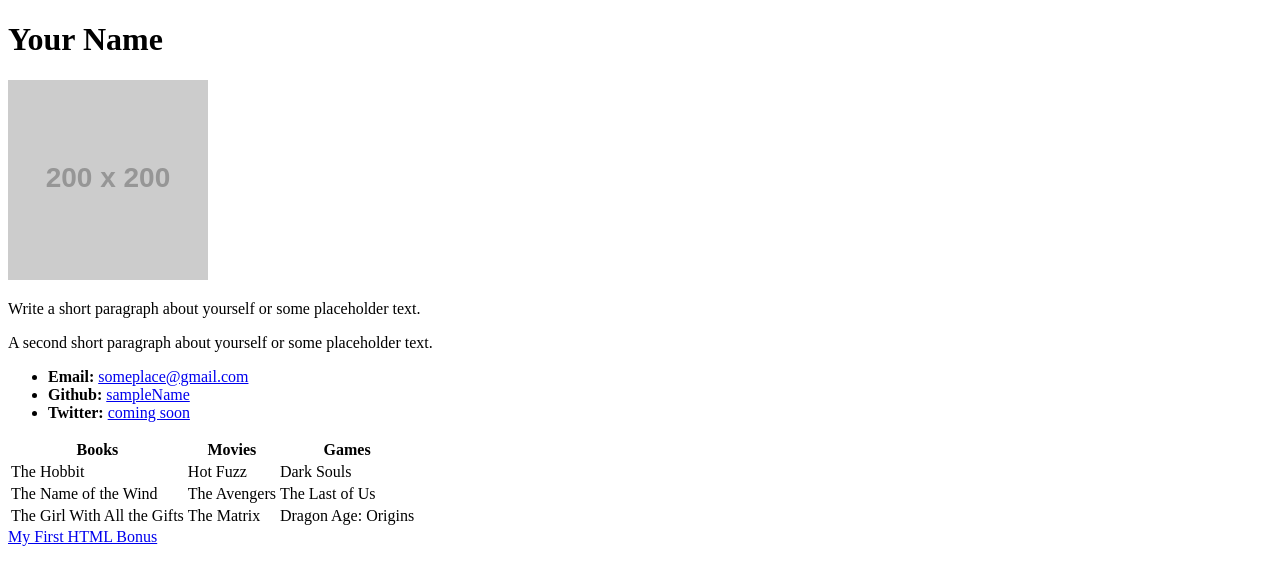
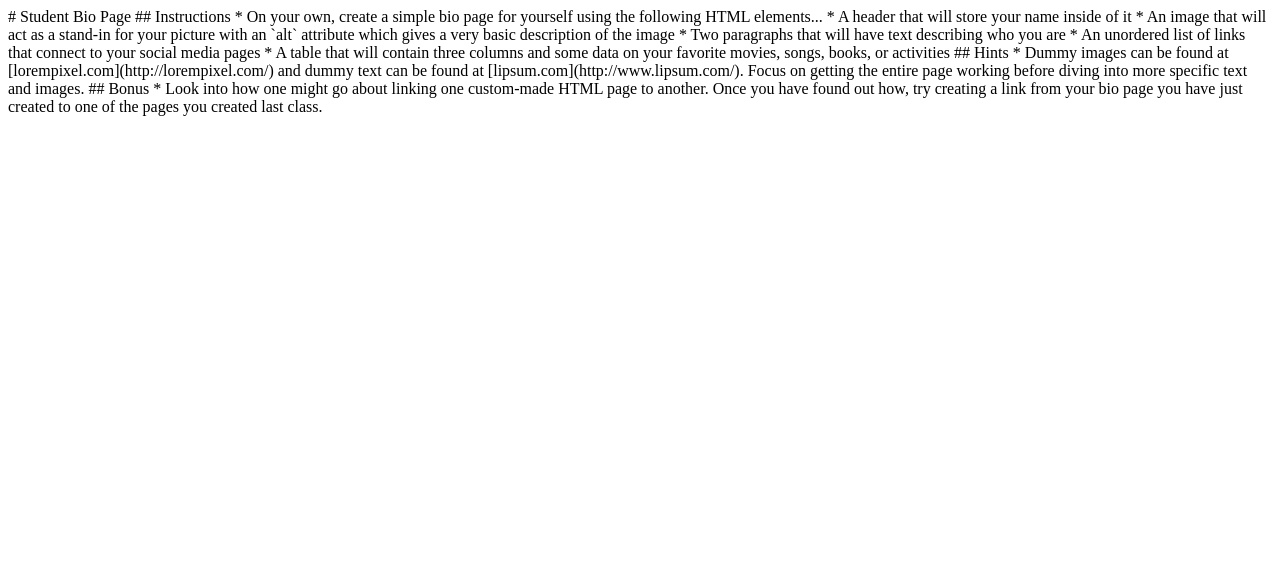
Before and after one commit to daintycuevas/dcuevas.github.io, a plain HTML site: page index.html in a window 1280 px wide. Drawn offline with Linux system fonts and the light colour scheme; placeholder pictures from the web are drawn by us.

Commit message:
update index

```diff
--- a/index.html
+++ b/index.html
@@ -1,51 +1,19 @@
-<!DOCTYPE html>
-<html lang="en-us">
-<head>
-  <meta charset="UTF-8">
-  <title>Activity 1: Basic HTML Bio</title>
-</head>
+# Student Bio Page
 
-<body>
+## Instructions
 
-  <h1>Your Name</h1>
+* On your own, create a simple bio page for yourself using the following HTML elements...
 
-  <img src="https://placehold.it/200x200" alt="Your Name">
+  * A header that will store your name inside of it
+  * An image that will act as a stand-in for your picture with an `alt` attribute which gives a very basic description of the image
+  * Two paragraphs that will have text describing who you are
+  * An unordered list of links that connect to your social media pages
+  * A table that will contain three columns and some data on your favorite movies, songs, books, or activities
 
-  <p>Write a short paragraph about yourself or some placeholder text.</p>
-  <p>A second short paragraph about yourself or some placeholder text.</p>
+## Hints
 
-  <ul>
-    <li><strong>Email:</strong> <a href="#">someplace@gmail.com</a></li>
-    <li><strong>Github:</strong> <a href="#">sampleName</a></li>
-    <li><strong>Twitter:</strong> <a href="#">coming soon</a></li>
-  </ul>
+* Dummy images can be found at [lorempixel.com](http://lorempixel.com/) and dummy text can be found at [lipsum.com](http://www.lipsum.com/). Focus on getting the entire page working before diving into more specific text and images.
 
-  <table>
-    <tr>
-      <th>Books</th>
-      <th>Movies</th>
-      <th>Games</th>
-    </tr>
-    <tr>
-      <td>The Hobbit</td>
-      <td>Hot Fuzz</td>
-      <td>Dark Souls</td>
-    </tr>
-    <tr>
-      <td>The Name of the Wind</td>
-      <td>The Avengers</td>
-      <td>The Last of Us</td>
-    </tr>
-    <tr>
-      <td>The Girl With All the Gifts</td>
-      <td>The Matrix</td>
-      <td>Dragon Age: Origins</td>
-    </tr>
-  </table>
+## Bonus
 
-  <!-- Bonus link to last class page -->
-  <a href="../../../../1/Activities/04-Stu_MyFirst_HTML/Solved/my-first-bonus.html">My First HTML Bonus</a>
-
-</body>
-
-</html>
+* Look into how one might go about linking one custom-made HTML page to another. Once you have found out how, try creating a link from your bio page you have just created to one of the pages you created last class.
```
